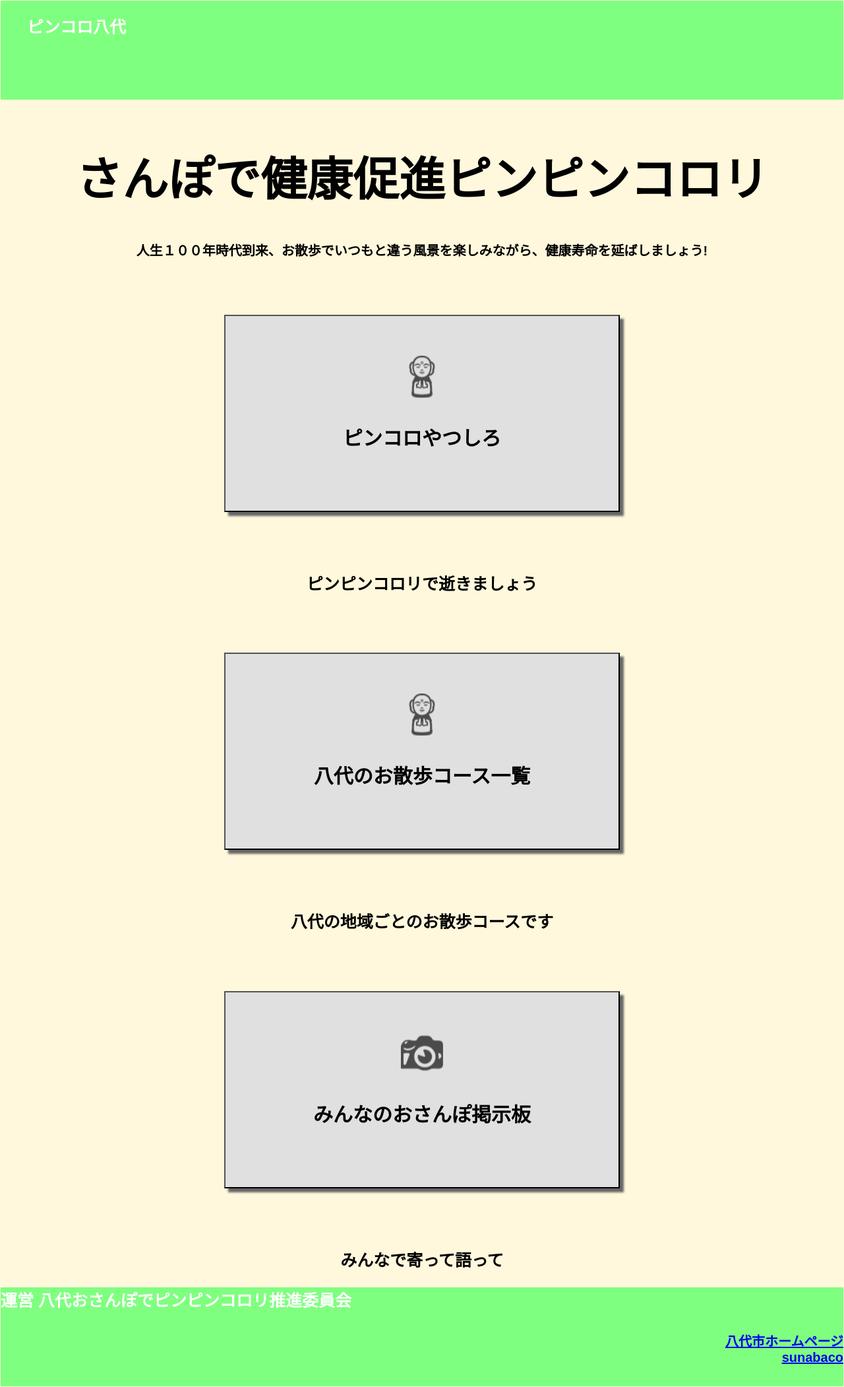
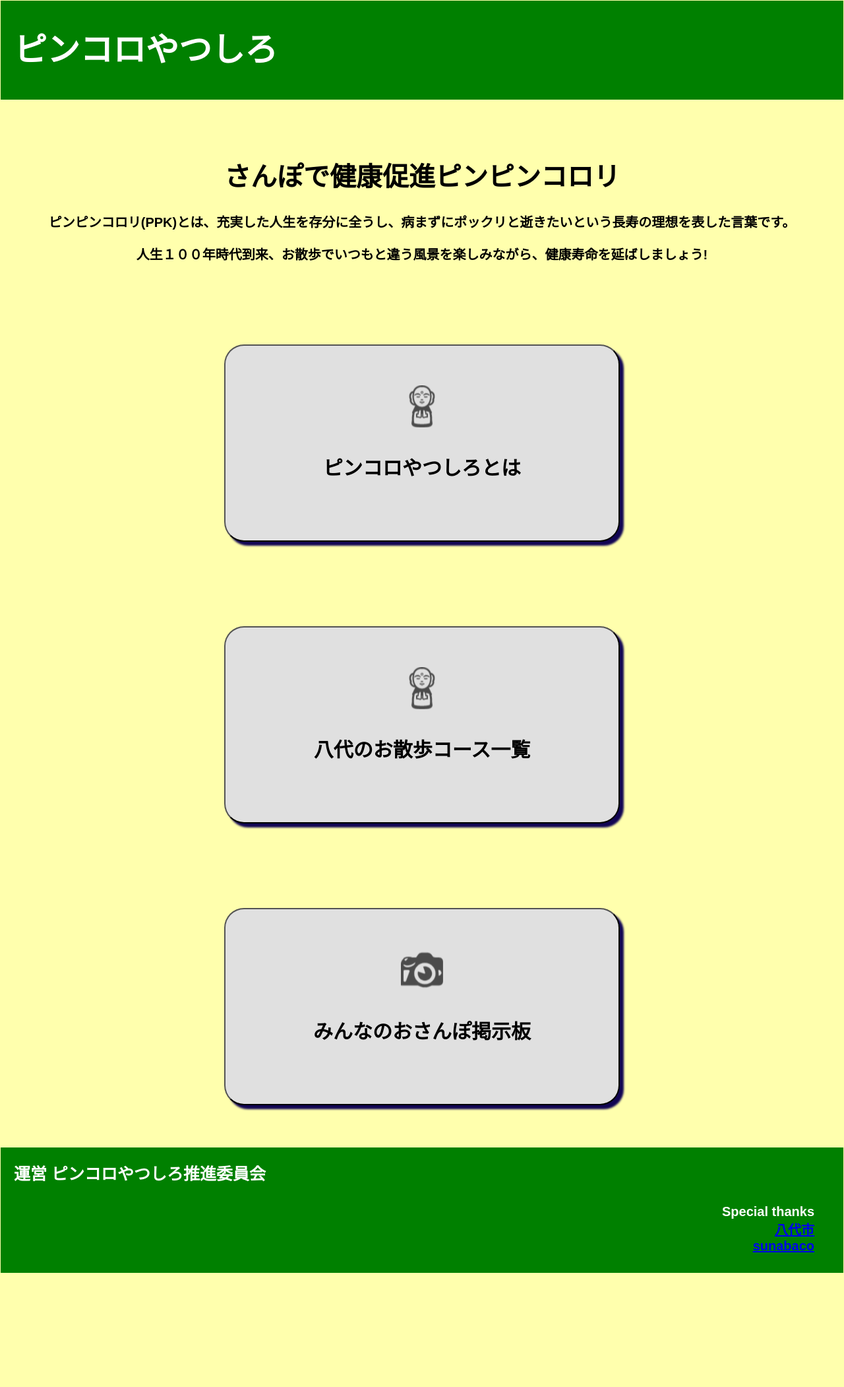
Before and after one commit to narumi-k/pinkoro, a Flask app: page / in a window 1280 px wide. Shown: the whole page at 66% size. After the commit the page ends 1929 px from the top, so only its background shows below. Run offline with Flask 2, Linux system fonts and the light colour scheme.

Commit message:
202012171955

```diff
--- a/static/css/style_pc.css
+++ b/static/css/style_pc.css
@@ -6,7 +6,8 @@ li {
 }
 
 .header{
-  background-color:#7fff7f;
+  background-color:green;
+  /* background-color:#FFB319; */
   color: #fff;
   height: 150px;
   font-size: 30px;
@@ -15,23 +16,26 @@ li {
 }
 .header-logo{
   float: left;
-  font-size: 25px;
+  font-size: 50px;
   font-weight: bold;
-  padding: 20px 40px;
+  padding-left: 20px;
+  line-height: 150px;
 }
 .header-list li{
   float: right;
   padding: 33px 20px;
   font-size: 20px;
   font-weight: bold;
+  margin: 1 0 5 0;
 }
 
 /* footer */
 .footer{
-  background-color: #7fff7f;
+  background-color:green;
   height: 150px;
   color: white;
   font-size: 30px;
+  padding: 20px;
 }
 .footer-logo{
   text-align: left;
@@ -42,19 +46,25 @@ li {
 text-align: right;
 font-size: 20px;
 font-weight: bold;
+color: white;
+padding-right: 2%;
 }
 /* #新しいTOP */
 
 body{
   margin: 1px;   /* 外側の余白を30pxに */
    /* padding:0 200px ;   内側の余白を消す */
-   background-color:#FFF8DC; /* 本文部分の背景色 */
+   background-color:#ffffad; /* 本文部分の背景色 */
 }
 
 .intro{
+  position: relative;
+  color: black;
+  font-size: 20px;
+  padding: 10px 0;
   text-align: center;
-  font-size: 35px;
-  font-weight: bold;
+  margin: 1.5em 0;
+
 }
 .intro p{
   font-size: 20px;
@@ -76,22 +86,24 @@ body{
   background-color: #e0e0e0;
   padding: 60px 120px;
   margin: 5%;
-  box-shadow   : 6px 6px 3px #666666;
+  box-shadow   : 6px 6px 3px #110553;
   width: 600px;
-
+  border-radius:30px;
 }
 .btn p{
   font-size: 30px;
   font-weight: bold;
 }
 button.btn:hover{
-  background-color: rgb(221, 199, 34);
+  background-color:#FFB319;
+  /* background-color: rgb(56, 34, 221); */
   color: #fff;
 }
 .setsumei{
   font-size: 25px;
   font-weight: bold;
-  color: #000000;
+  /* color: #158b2b; */
+  color: black;
   font-weight: bold;
 }
 
@@ -120,7 +132,7 @@ button.btn:hover{
   text-align: center;
   font-size: 30px;
   font-weight: bold;
-  color: orange;
+  color:black;
   font-weight: bold;
 }
 .course{
@@ -146,7 +158,7 @@ button.btn:hover{
   width: 300px;
   height: 200px;
   background-image:url(/static/images/しょうひんけん\(1\).png);
-
+  border-radius:20px;
 }
 .btn_course2{
   font-size:30px ;
@@ -156,6 +168,7 @@ button.btn:hover{
   width: 300px;
   height: 200px;
   background-image:url(/static/images/水島\ \(1\).png);
+  border-radius:20px;
 }
 
 .btn_course3{
@@ -166,6 +179,7 @@ button.btn:hover{
   width: 300px;
   height: 200px;
   background-image:url(/static/images/いぐお２.png);
+  border-radius:20px;
 }
 .btn_course4{
   font-size:30px ;
@@ -175,6 +189,7 @@ button.btn:hover{
   width: 300px;
   height: 200px;
   background-image:url(/static/images/東陽村\ \(1\).jpg);
+  border-radius:20px;
   background-size: 100%;
 }
 .return{
@@ -182,10 +197,21 @@ button.btn:hover{
   margin-top: 100px;
   margin-bottom: 100px;
 }
+
+
+
 .course_btn{
   width: 100px;
   height: 70px;
+  border-radius:20px;
 }
+
+.course_btn:hover{
+  background-color:#FFB319;
+  /* background-color: rgb(56, 34, 221); */
+  color: #fff;
+}
+
 
 /* introのページ */
 .intro_setsumei{
@@ -204,10 +230,10 @@ button.btn:hover{
   padding: 26px 20px 33px 30px;
   /* font-size: 212.5%; */
   text-align: left;
-  font-size: 30px;
+  font-size: 45px;
   font-weight: bold;
   line-height: 1.3;
-  margin: 0 0 55px;
+  margin: 55 0 55px;
   clear: both;
   border-bottom: 1px solid #295676;
   background: url(/shared/templates/free/images/border_h1.png) no-repeat left top, url(/static/images/jizou2.png) no-repeat right top;
--- a/static/css/style_sp.css
+++ b/static/css/style_sp.css
@@ -6,9 +6,9 @@ li {
 }
 
 .header{
-  background-color:orange;
+  background-color:#FFB319;
   color: #fff;
-  height: 150px;
+  height: 100px;
   font-size: 30px;
   font-weight: bold;
   width: 100%;
@@ -24,12 +24,13 @@ li {
   padding: 33px 20px;
   font-size: 20px;
   font-weight: bold;
+  margin: 1 0 5 0;
 }
 
 /* footer */
 .footer{
-  background-color: #7fff7f;
-  height: 150px;
+  background-color:#FFB319;
+  height: 100px;
   color: white;
   font-size: 30px;
 }
@@ -40,7 +41,7 @@ li {
 }
 .footer-list li{
 text-align: right;
-font-size: 20px;
+font-size: 10px;
 font-weight: bold;
 }
 /* #新しいTOP */
@@ -55,6 +56,7 @@ body{
   text-align: center;
   font-size: 10px;
   font-weight: bold;
+  color: #158b2b;
 }
 .intro p{
   font-size: 8px;
@@ -78,20 +80,20 @@ body{
   margin: 5%;
   box-shadow   : 6px 6px 3px #666666;
   width: 390px;
-
+  border-radius:30px;
 }
 .btn p{
   font-size: 10px;
   font-weight: bold;
 }
 button.btn:hover{
-  background-color: rgb(221, 199, 34);
+  background-color:#FFB319;
   color: #fff;
 }
 .setsumei{
   font-size: 25px;
   font-weight: bold;
-  color: #000000;
+  color: #158b2b;
   font-weight: bold;
 }
 
@@ -186,6 +188,7 @@ button.btn:hover{
 .course_btn{
   width: 100px;
   height: 70px;
+  border-radius:30px;
 }
 
 /* introのページ */
@@ -208,10 +211,10 @@ button.btn:hover{
   font-size: 30px;
   font-weight: bold;
   line-height: 1.3;
-  margin: 0 0 55px;
+  margin: 20 0 55px;
   clear: both;
   border-bottom: 1px solid #295676;
-  background: url(/shared/templates/free/images/border_h1.png) no-repeat left top, url(/static/images/jizou2.png) no-repeat right top;
+  /* background: url(/shared/templates/free/images/border_h1.png) no-repeat left top, url(/static/images/jizou2.png) no-repeat right top; */
   background-size: 9px 100%, auto;
 }
 .intro_pincoro p{
@@ -235,7 +238,7 @@ button.btn:hover{
   margin: 0 0 55px;
   clear: both;
   border-bottom: 1px solid #295676;
-  background: url(/shared/templates/free/images/border_h1.png) no-repeat left top, url(/static/images/歩く人のシルエットアイコン素材\ 1\ \(2\).png) no-repeat right top;
+  /* background: url(/shared/templates/free/images/border_h1.png) no-repeat left top, url(/static/images/歩く人のシルエットアイコン素材\ 1\ \(2\).png) no-repeat right top; */
   background-size: 9px 100%, auto;
 }
 .bbs_setsumei h1{
@@ -248,7 +251,7 @@ button.btn:hover{
   margin: 0 0 55px;
   clear: both;
   border-bottom: 1px solid #295676;
-  background: url(/shared/templates/free/images/border_h1.png) no-repeat left top, url(/static/images/ペライチの資料の無料アイコン素材\ 3\ \(1\).png) no-repeat right top;
+  /* background: url(/shared/templates/free/images/border_h1.png) no-repeat left top, url(/static/images/ペライチの資料の無料アイコン素材\ 3\ \(1\).png) no-repeat right top; */
   background-size: 9px 100%, auto;
 }
 
--- a/templates/base.html
+++ b/templates/base.html
@@ -14,7 +14,7 @@
 <body>
 
   <div class="header">
-    <div class="header-logo">ピンコロ八代 </div>
+    <div class="header-logo">ピンコロやつしろ </div>
   </div>
 
   {% block content %}
@@ -23,10 +23,11 @@
 
 
   <div class="footer">
-    <div class="footer-logo"> 運営 八代おさんぽでピンピンコロリ推進委員会</div>
+    <div class="footer-logo"> 運営 ピンコロやつしろ推進委員会</div>
     <div class="footer-list">
       <ul>
-        <li><a href="http://www.city.yatsushiro.lg.jp/">八代市ホームページ</a></li>
+        <li>Special thanks</li>
+        <li><a href="http://www.city.yatsushiro.lg.jp/">八代市</a></li>
         <li><a href="https://sunabaco.com/">sunabaco</a></li>
       </ul>
     </div>
--- a/templates/top.html
+++ b/templates/top.html
@@ -8,6 +8,7 @@
   <div class="intro">
     <h1>さんぽで健康促進ピンピンコロリ</h1>
     <!-- <h1>さんぽで八代の魅力を再発見</h1> -->
+    <p>ピンピンコロリ(PPK)とは、充実した人生を存分に全うし、病まずにポックリと逝きたいという長寿の理想を表した言葉です。</p>
     <p>人生１００年時代到来、お散歩でいつもと違う風景を楽しみながら、健康寿命を延ばしましょう!</p>
     <!-- <ul>
       <li>･さんぽでいつもと違った風景の出会い</li>
@@ -19,10 +20,10 @@
     <div class="kouyou">
       <button class="btn" onclick="location.href='http://127.0.0.1:5000/intro'">
         <img src="/static/images/jizou3.png" alt="">
-        <p>ピンコロやつしろ</p>
+        <p>ピンコロやつしろとは</p>
       </button>
     </div>
-    <p class="setsumei">ピンピンコロリで逝きましょう</p>
+    <!-- <p class="setsumei">ピンピンコロリで逝きましょう</p> -->
 
 
     <div class="sanpo">
@@ -31,7 +32,7 @@
         <p>八代のお散歩コース一覧</p>
       </button>
     </div>
-    <p class="setsumei">八代の地域ごとのお散歩コースです</p>
+    <!-- <p class="setsumei">八代の地域ごとのお散歩コースです</p> -->
 
 
     <div class="bbs">
@@ -40,7 +41,7 @@
         <p>みんなのおさんぽ掲示板</p>
       </button>
     </div>
-    <p class="setsumei">みんなで寄って語って</p>
+    <!-- <p class="setsumei">みんなで寄って語って</p> -->
   </div>
 </body>
 
```
Also changed, not shown: templates/intro.html (+5 -5 lines), static/images/kumamon.jpg (added).
